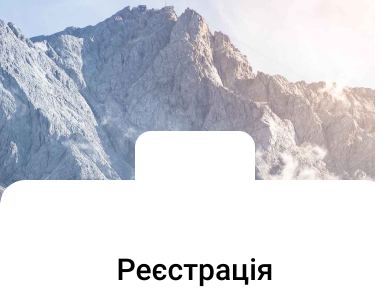
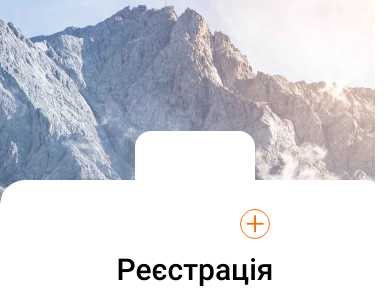
Before and after one commit to Tatiana-Kashcha/AwesomeProject, a React Native app: screen / in a window 390 px wide. Shown: the part 73-374 px from the top of the page. Built offline with nearby package versions, Linux system fonts and the light colour scheme.

Commit message:
add button add

```diff
--- a/package.json
+++ b/package.json
@@ -9,6 +9,7 @@
     "web": "expo start --web"
   },
   "dependencies": {
+    "@expo/vector-icons": "^13.0.0",
     "expo": "~49.0.5",
     "expo-font": "~11.4.0",
     "expo-status-bar": "~1.6.0",
--- a/src/components/RegistrationScreen.js
+++ b/src/components/RegistrationScreen.js
@@ -9,12 +9,17 @@ import {
 } from "react-native";
 import { gStyle } from "../../styles/gStyle";
 import { Formik } from "formik";
+import { Ionicons } from "@expo/vector-icons";
 
 export default function RegistrationScreen() {
   return (
     <SafeAreaView style={gStyle.container}>
       <View style={[gStyle.thumb, styles.thumb]}>
-        <View style={styles.avatar}></View>
+        <View style={styles.avatar}>
+          <View style={styles.circle}>
+            <Ionicons name="add" size={30} style={styles.iconAdd} />
+          </View>
+        </View>
         <Text style={[gStyle.textHeader, styles.textHeader]}>Реєстрація</Text>
         <Formik>
           <View style={gStyle.form}>
@@ -54,6 +59,22 @@ const styles = StyleSheet.create({
     position: "absolute",
     bottom: "88%",
   },
+  circle: {
+    flexDirection: "column",
+    borderColor: "#FF6C00",
+    width: 30,
+    height: 30,
+    borderWidth: 1,
+    borderRadius: 30,
+    justifyContent: "center",
+    position: "absolute",
+    bottom: 12,
+    right: -15,
+  },
+  iconAdd: {
+    color: "#FF6C00",
+    textAlign: "center",
+  },
   thumb: {
     flex: 0.7,
     position: "relative",
```
Also changed, not shown: 1 other file (tests, documents, lock files or other folders).
